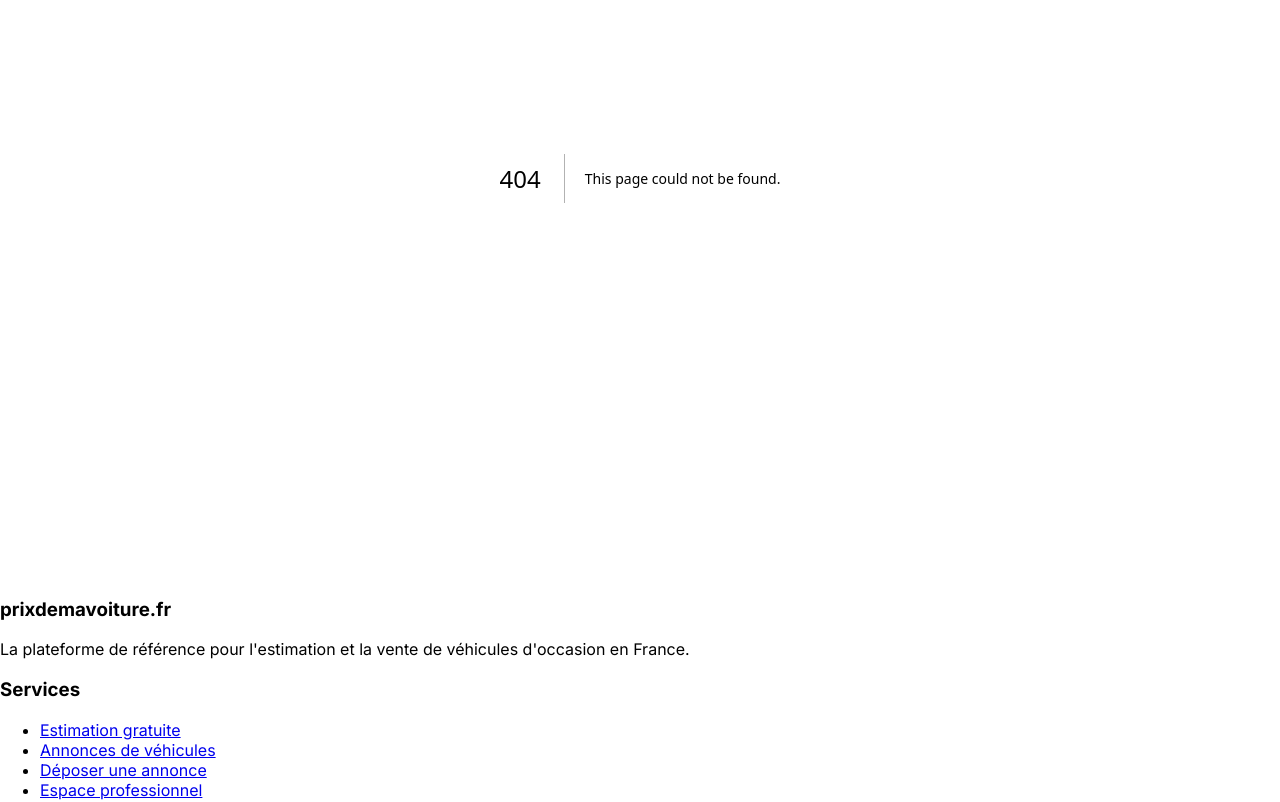
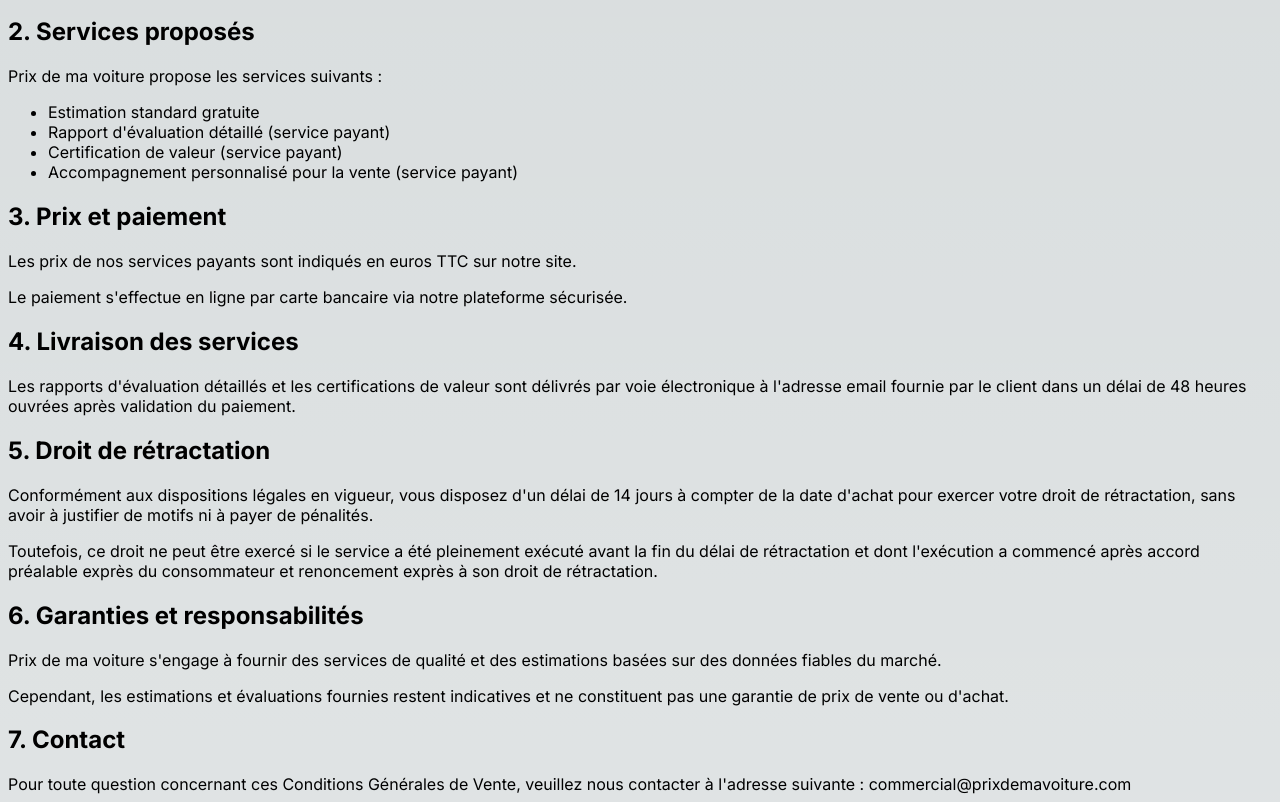
Before and after one commit to Prixdemavoit/prixdemavoiture-new, a Next.js app: page /cgv in a window 1280 px wide. Before the commit this address had no page. Shown: the part 543-1345 px from the top of the page. Built offline with nearby package versions, Linux system fonts and the light colour scheme.

Commit message:
Create page.tsx

```diff
--- /dev/null
+++ b/src/app/cgv/page.tsx
@@ -0,0 +1,80 @@
+export default function CGVPage() {
+  return (
+    <div className="container mx-auto px-4 py-8">
+      <h1 className="text-3xl font-bold mb-6 text-center">Conditions Générales de Vente</h1>
+
+      <div className="max-w-3xl mx-auto bg-white p-6 rounded-lg shadow-md">
+        <p className="text-sm text-gray-500 mb-6">Dernière mise à jour : 1er avril 2025</p>
+
+        <section className="mb-8">
+          <h2 className="text-xl font-semibold mb-4">1. Objet</h2>
+          <p className="text-gray-700 mb-4">
+            Les présentes Conditions Générales de Vente régissent les relations contractuelles entre Prix de ma voiture
+            et ses clients pour l'achat de services d'estimation détaillée et de rapports d'évaluation.
+          </p>
+        </section>
+
+        <section className="mb-8">
+          <h2 className="text-xl font-semibold mb-4">2. Services proposés</h2>
+          <p className="text-gray-700 mb-4">
+            Prix de ma voiture propose les services suivants :
+          </p>
+          <ul className="list-disc pl-6 text-gray-700 mb-4">
+            <li>Estimation standard gratuite</li>
+            <li>Rapport d'évaluation détaillé (service payant)</li>
+            <li>Certification de valeur (service payant)</li>
+            <li>Accompagnement personnalisé pour la vente (service payant)</li>
+          </ul>
+        </section>
+
+        <section className="mb-8">
+          <h2 className="text-xl font-semibold mb-4">3. Prix et paiement</h2>
+          <p className="text-gray-700 mb-4">
+            Les prix de nos services payants sont indiqués en euros TTC sur notre site.
+          </p>
+          <p className="text-gray-700 mb-4">
+            Le paiement s'effectue en ligne par carte bancaire via notre plateforme sécurisée.
+          </p>
+        </section>
+
+        <section className="mb-8">
+          <h2 className="text-xl font-semibold mb-4">4. Livraison des services</h2>
+          <p className="text-gray-700 mb-4">
+            Les rapports d'évaluation détaillés et les certifications de valeur sont délivrés par voie électronique
+            à l'adresse email fournie par le client dans un délai de 48 heures ouvrées après validation du paiement.
+          </p>
+        </section>
+
+        <section className="mb-8">
+          <h2 className="text-xl font-semibold mb-4">5. Droit de rétractation</h2>
+          <p className="text-gray-700 mb-4">
+            Conformément aux dispositions légales en vigueur, vous disposez d'un délai de 14 jours à compter de la date d'achat
+            pour exercer votre droit de rétractation, sans avoir à justifier de motifs ni à payer de pénalités.
+          </p>
+          <p className="text-gray-700 mb-4">
+            Toutefois, ce droit ne peut être exercé si le service a été pleinement exécuté avant la fin du délai de rétractation
+            et dont l'exécution a commencé après accord préalable exprès du consommateur et renoncement exprès à son droit de rétractation.
+          </p>
+        </section>
+
+        <section className="mb-8">
+          <h2 className="text-xl font-semibold mb-4">6. Garanties et responsabilités</h2>
+          <p className="text-gray-700 mb-4">
+            Prix de ma voiture s'engage à fournir des services de qualité et des estimations basées sur des données fiables du marché.
+          </p>
+          <p className="text-gray-700 mb-4">
+            Cependant, les estimations et évaluations fournies restent indicatives et ne constituent pas une garantie de prix de vente ou d'achat.
+          </p>
+        </section>
+
+        <section>
+          <h2 className="text-xl font-semibold mb-4">7. Contact</h2>
+          <p className="text-gray-700 mb-4">
+            Pour toute question concernant ces Conditions Générales de Vente, veuillez nous contacter à l'adresse suivante :
+            commercial@prixdemavoiture.com
+          </p>
+        </section>
+      </div>
+    </div>
+  );
+}
```
